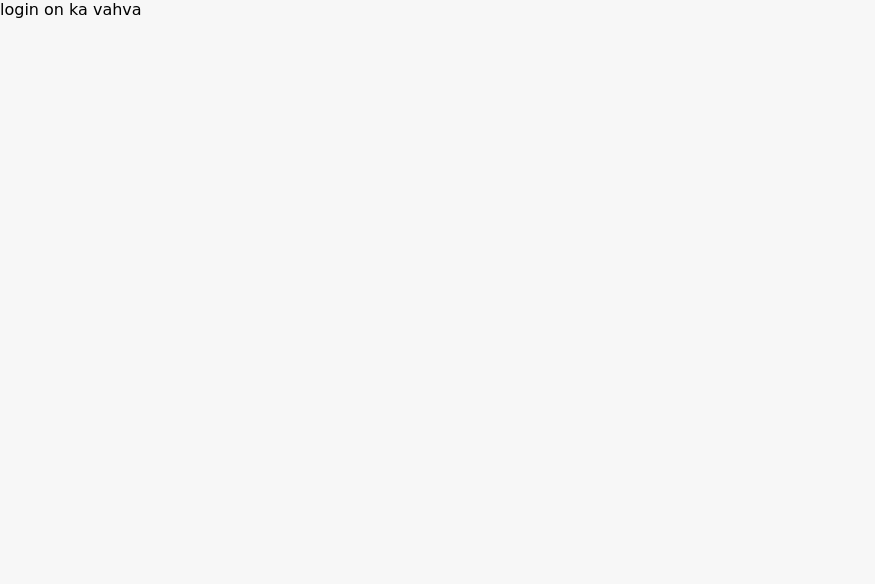
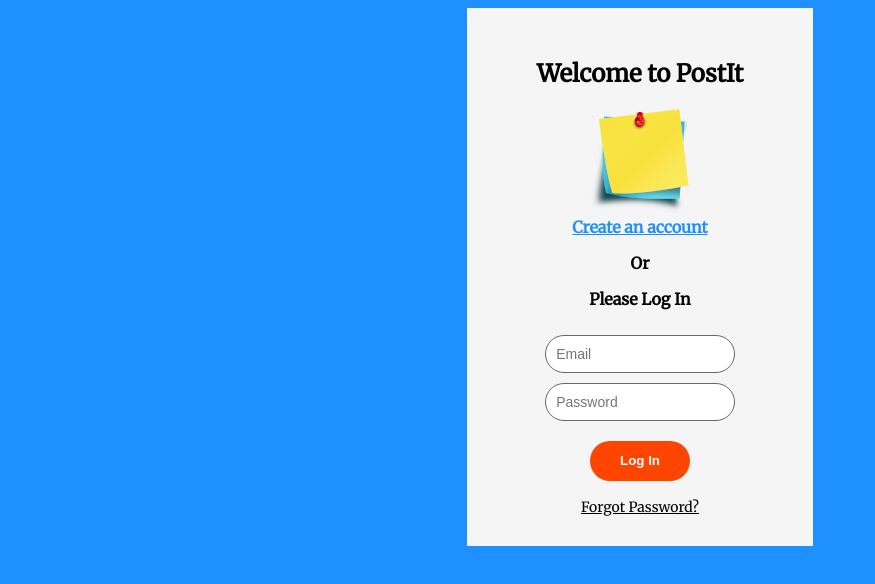
Before and after one commit to kristiinakoster/Homework1_MKT, a plain HTML site: page login.html in a window 1280 px wide. Shown: the whole page, without its empty margins (0-875 px from the left). Drawn offline with Linux system fonts and the light colour scheme.

Commit message:
Homework1MTK ehitasin login veebilehte

```diff
--- a/login.html
+++ b/login.html
@@ -1,33 +1,63 @@
-<!DOCTYPE html>
+<!doctype html>
+
 <html>
 
 <head>
     <meta charset="utf-8">
     <meta name="description" content="Homework 1">
     <meta name="viewport" content="width=device-width, initial-scale=1.0" />
+    <!-- Included .css and .js files -->
+    <link rel="stylesheet" href="style.css">
+    <script type="text/javascript" src="script.js"></script>
 
-    <title>Homework 1</title>
-    <link rel="stylesheet" href="style.css" />
+    <title>Please Log In</title>
 </head>
 
 <body>
-    <header>
-        login on ka vahva
-    </header>
+    <section class="section">
+        <div class="content">
+            <header>
+                <h1>Welcome to PostIt</h1>
+                <img src="x.png">
+                <br>
+                <b>
+                    <a href="" title="Create an account">Create an account</a>
+                    <p>Or</p>
+                    <p>Please Log In</p>
+                </b>
+            </header>
+
+            <section>
+                <form>
+                    <!-- User name or e-mail -->
+                    <div>
+                        <input type="email" placeholder="Email" id="email" />
+                    </div>
 
 
 
-    <main>
-
-    </main>
-
-
-    <footer>
+                    <!-- Password -->
+                    <div>
+                        <input type="password" placeholder="Password" id="pass" name="password" />
+                    </div>
 
 
 
-    </footer>
+                    <!-- Log In button -->
+                    <div>
+                        <button><b>Log In</b></button>
+                    </div>
+                </form>
+            </section>
 
+
+            <!-- Forgot password link -->
+            <footer>
+                <a href title="Forgot password?">Forgot Password?</a>
+            </footer>
+
+        </div>
+    </section>
 </body>
 
 </html>
--- a/style.css
+++ b/style.css
@@ -1,53 +1,71 @@
-* {
-    font-family: 'Comfortaa', cursive;
+@import url('https://fonts.googleapis.com/css2?family=Merriweather&display=swap');
+body {
+	font-family: 'Merriweather', serif;
+	background: dodgerblue;
+	}
+.section {
+	display: flex;
+	justify-content: center;
+	align-items: center;
+	height: 100%;
+	width: 100%;
 }
+a {
+	color: dodgerblue;
+}
+.section .content {
+	background-color: whitesmoke;
+	text-align: center;
+	width: 25%;
+	padding: 30px 15px;
 
-html,
-body {
-    margin: 0;
-    padding: 0;
-    background-color: #f7f7f7;
 }
-
-nav {
-    display: flex;
-    background-color: #ffffff;
-    align-items: center;
+.section .content button {
+	padding: 10px;
+	width: 100px;
+	height: 40px;
+	border-radius: 50px;
 }
-
-nav div {
-    height: 30px;
-    flex-grow: 4;
-    padding: 10px;
+.section .content button:hover {
+	outline: none;
 }
-
-nav div img {
-    height: 100%;
+.section .content form {
+	display: flex;
+	flex-direction: column;
+	align-items: center;
 }
-
-nav div.search-container > input {
-    box-sizing: border-box;
-    height: 30px;
-    width: 80%;
-    margin: 0;
-    padding: 5px;
-    border: 1px solid #e0e0e0;
+.section .content form div {
+	display: flex;
+	flex-direction: column;
+	width: 60%;
+	margin-top: 10px;
 }
-
-nav div.search-container > button {
-    color: white;
-    box-sizing: border-box;
-    height: 30px;
-    width: 20%;
-    margin: 0;
-    padding: 5px;
-    border: 1px solid #e0e0e0;
-    cursor: pointer;
-    background-color: blue;
+.section .content form div input {
+	padding: 10px;
+	font-size: 14px;
+	border: 1px solid dimgray;
+	background-color: white;
+	border-radius: 50px;
 }
-header{
-    position: fixed;
-    width: 100%;
-    top: 0;
-    z-index: 1;
+.section .content form div input:focus {
+	border-color: #1cd211;
+	outline: none;
 }
+.section .content form div button {
+	background-color: orangered;
+	border: none;
+	color: #ffffff;
+	align-self: center;
+	margin-top: 10px;
+}
+.section .content form div button:hover {
+	background-color: limegreen;
+}
+.section .content footer {
+	padding-top: 15px;
+	text-align: center;
+}
+.section .content footer a {
+	color: black;
+	font-size: 14px;
+}
```
Also changed, not shown: x.png (added).
